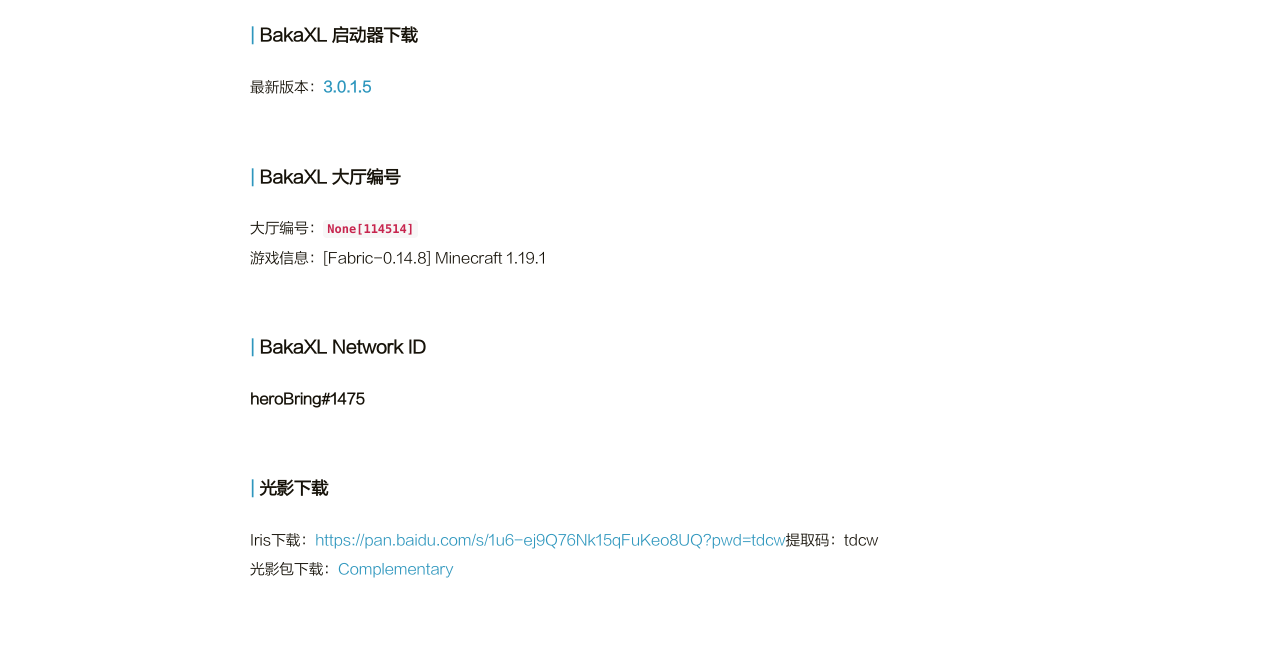
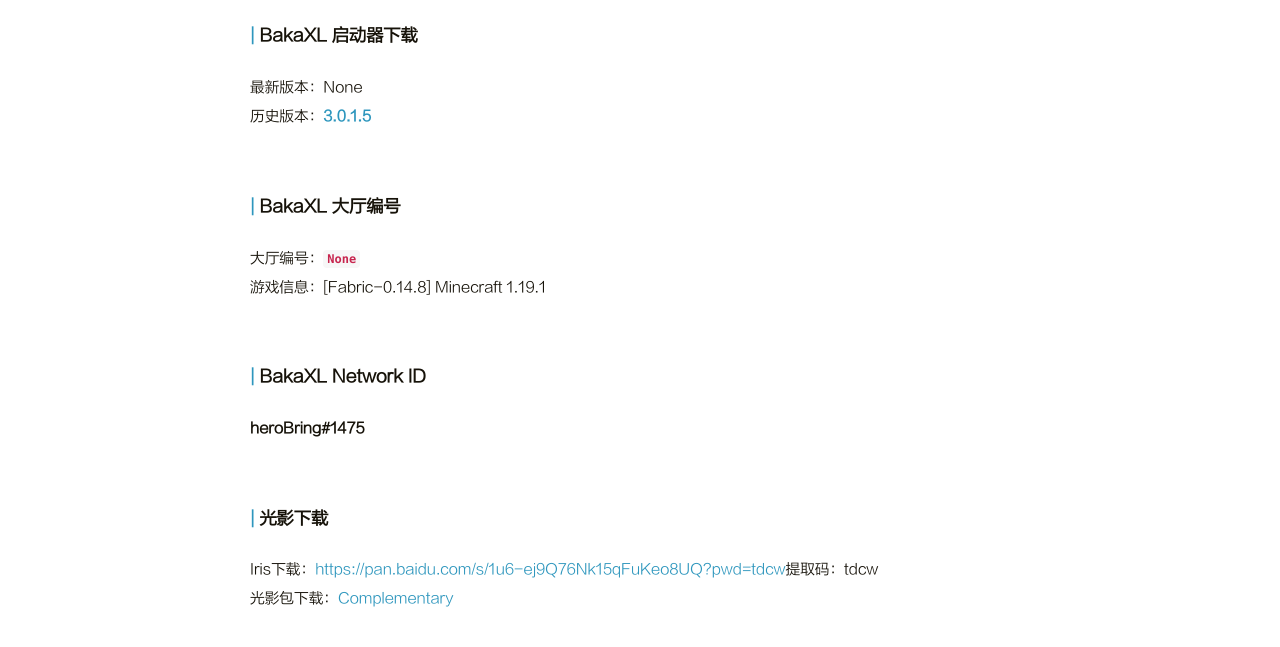
Before and after one commit to HeroAuuuu/HeroAuuuu.github.io, a plain HTML site: page Minecraft/index.html in a window 1280 px wide. Shown: the part 149-796 px from the top of the page. Drawn offline with Linux system fonts and the light colour scheme.

Commit message:
Site updated: 2022-08-12 19:22:36

```diff
--- a/Minecraft/index.html
+++ b/Minecraft/index.html
@@ -130,8 +130,8 @@
         <h2 class="post-title">Minecraft</h2>
 
         <section class="post-content">
-            <h3 id="BakaXL-启动器下载"><a href="#BakaXL-启动器下载" class="headerlink" title="BakaXL 启动器下载"></a>BakaXL 启动器下载</h3><p>最新版本：<a target="_blank" rel="noopener" href="https://contents.baka.zone/Release/BakaXL_Public_Ver_3.0.1.5.exe"><strong>3.0.1.5</strong></a><br><br /></p>
-<h3 id="BakaXL-大厅编号"><a href="#BakaXL-大厅编号" class="headerlink" title="BakaXL 大厅编号"></a>BakaXL 大厅编号</h3><p>大厅编号：<b><code>None[114514]</code></b><br>游戏信息：[Fabric-0.14.8] Minecraft 1.19.1<br><br /></p>
+            <h3 id="BakaXL-启动器下载"><a href="#BakaXL-启动器下载" class="headerlink" title="BakaXL 启动器下载"></a>BakaXL 启动器下载</h3><p>最新版本：None<br>历史版本：<a target="_blank" rel="noopener" href="https://contents.baka.zone/Release/BakaXL_Public_Ver_3.0.1.5.exe"><strong>3.0.1.5</strong></a><br><br /></p>
+<h3 id="BakaXL-大厅编号"><a href="#BakaXL-大厅编号" class="headerlink" title="BakaXL 大厅编号"></a>BakaXL 大厅编号</h3><p>大厅编号：<b><code>None</code></b><br>游戏信息：[Fabric-0.14.8] Minecraft 1.19.1<br><br /></p>
 <h3 id="BakaXL-Network-ID"><a href="#BakaXL-Network-ID" class="headerlink" title="BakaXL Network ID"></a>BakaXL Network ID</h3><p><strong>heroBring#1475</strong><br><br /></p>
 <h3 id="光影下载"><a href="#光影下载" class="headerlink" title="光影下载"></a>光影下载</h3><p>Iris下载：<a target="_blank" rel="noopener" href="https://pan.baidu.com/s/1u6-ej9Q76Nk15qFuKeo8UQ?pwd=tdcw">https://pan.baidu.com/s/1u6-ej9Q76Nk15qFuKeo8UQ?pwd=tdcw</a>提取码：tdcw<br>光影包下载：<a target="_blank" rel="noopener" href="https://github.com/HeroAuuuu/Nightmare/raw/main/Complementary.zip">Complementary</a><br><br /></p>
 <h3 id="使用教程"><a href="#使用教程" class="headerlink" title="使用教程"></a>使用教程</h3><p>1.下载<a target="_blank" rel="noopener" href="https://pan.baidu.com/s/1u6-ej9Q76Nk15qFuKeo8UQ?pwd=tdcw"><strong>Iris</strong></a>并解压<br>2.将解压出的<code>iris-mc1.19-1.2.5.jar</code>与<code>sodium-fabric-mc1.19-0.4.2+build.16.jar</code>粘贴到<code>BakeXL启动器.exe</code>同目录下的<code>.minecraft\versions\1.19.1-Fabric-0.14.8\mods</code>文件夹下<br>3.进入游戏主页面，依次点击<code>选项-视频设置-光影包-打开光影包文件夹</code>，将下载好的光影包<a target="_blank" rel="noopener" href="https://github.com/HeroAuuuu/Nightmare/raw/main/Complementary.zip">Complementary</a>解压并粘贴到弹出的文件夹内，回到游戏依次点击<code>ComplementaryShaders_v4.4.zip-应用-完成</code></p>
```
